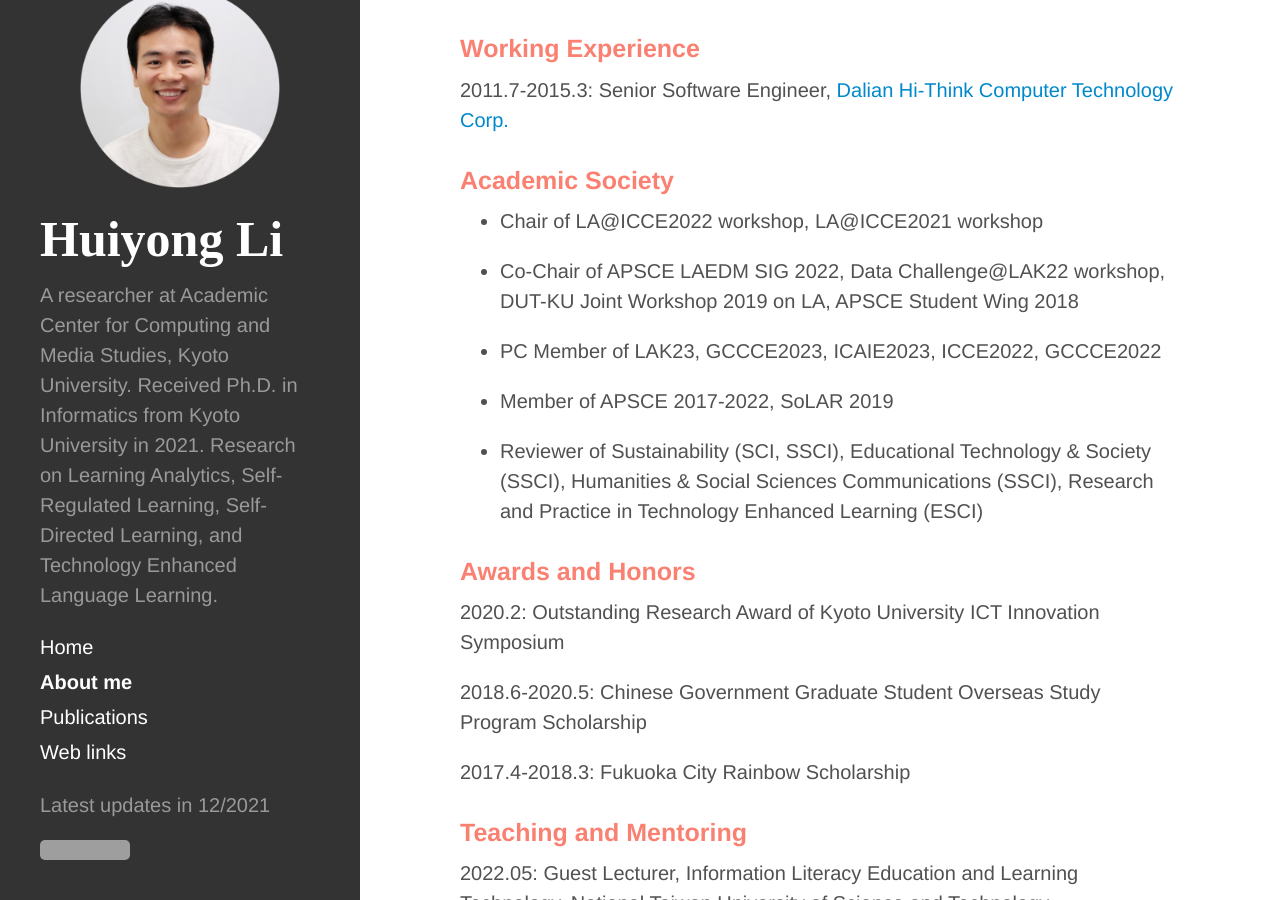
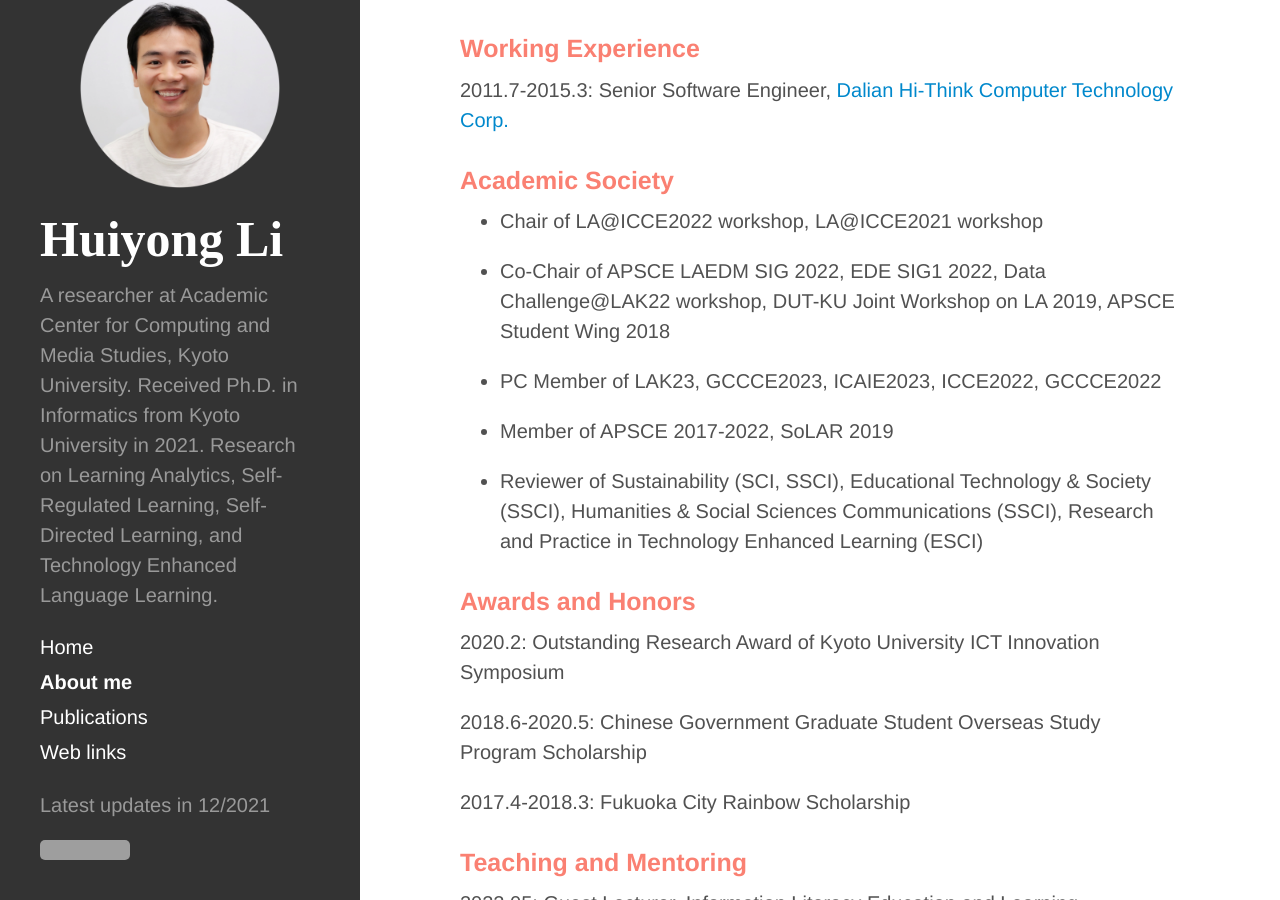
Before and after one commit to li-huiyong/li-huiyong.github.io, a Jekyll site: the page built from about-me.md, in a window 1280 px wide and 900 px high, scrolled down 1310 px. Built offline with Jekyll 4.4.1, drawn with Linux system fonts in a browser that asks for light colours; nearby versions of some CDN libraries; some web fonts are replaced; grey boxes are pictures that could not be loaded.

Commit message:
add EDE role

```diff
--- a/about-me.md
+++ b/about-me.md
@@ -47,7 +47,7 @@ Researcher at Learning and Educational Technologies Research Unit, ACCMS, Kyoto
 
 * Chair of LA@ICCE2022 workshop, LA@ICCE2021 workshop
 
-* Co-Chair of APSCE LAEDM SIG 2022, Data Challenge@LAK22 workshop, DUT-KU Joint Workshop 2019 on LA, APSCE Student Wing 2018
+* Co-Chair of APSCE LAEDM SIG 2022, EDE SIG1 2022, Data Challenge@LAK22 workshop, DUT-KU Joint Workshop on LA 2019, APSCE Student Wing 2018
 
 * PC Member of LAK23, GCCCE2023, ICAIE2023, ICCE2022, GCCCE2022
 
```
